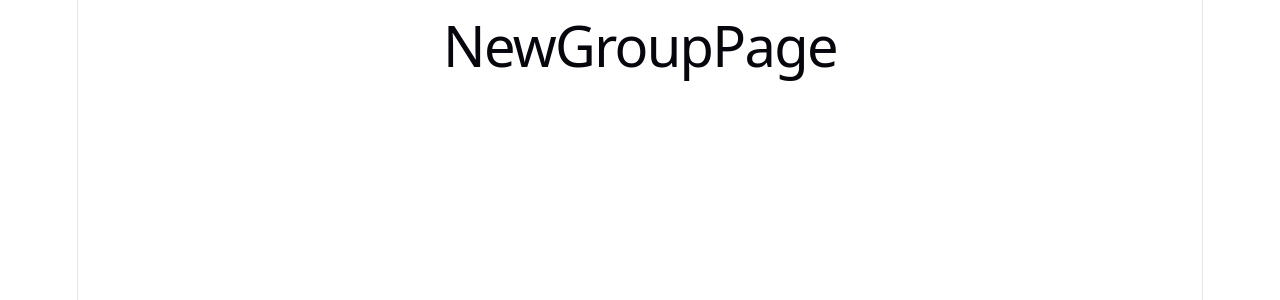
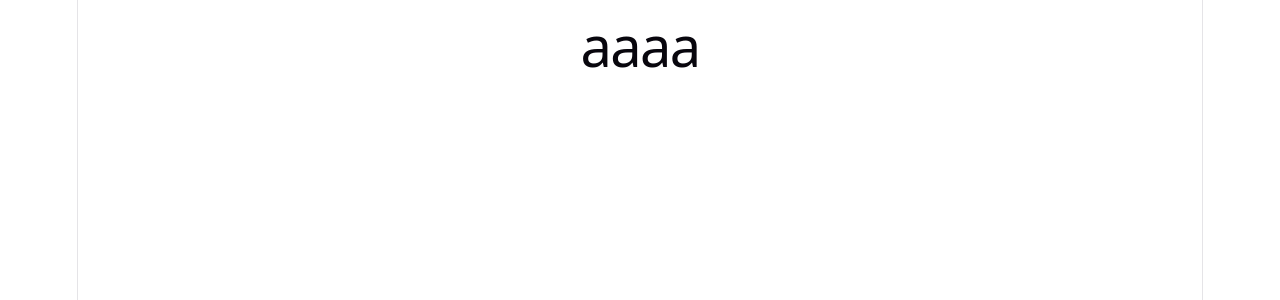
Before and after one commit to NoRM-project/tatra_share, a React (Vite) app in the folder frontend/tatrashare/: page /newgroup in a window 1280 px wide. Shown: the top 300 px of the page. Built offline with nearby package versions, Linux system fonts and the light colour scheme.

Commit message:
go work guys

```diff
--- a/frontend/tatrashare/src/App.tsx
+++ b/frontend/tatrashare/src/App.tsx
@@ -3,6 +3,8 @@ import HomePage from "./components/pages/HomePage"
 import TransactionsListPage from "./components/pages/TransactionsListPage"
 import GroupsPage from "./components/pages/GroupsPage"
 import NewGroupPage from "./components/pages/NewGroupPage"
+import TransactionPage from "./components/pages/TransactionPage"
+import GroupTransactionDetailPage from "./components/pages/GroupTransactionDetailPage"
 
 function App() {
     return (
@@ -12,7 +14,8 @@ function App() {
                 <Route path="/transactionslist" element={<TransactionsListPage/>} />
                 <Route path="/groups" element={<GroupsPage/>} />
                 <Route path="/newgroup" element={<NewGroupPage/>} />
-                <Route path="/" element={<NewGroupPage/>} />
+                <Route path="/transactiondetail" element={<TransactionPage/>} />
+                <Route path="/grouptransactiondetail" element={<GroupTransactionDetailPage/>} />
             </Routes>
         </BrowserRouter>
     )
--- a/frontend/tatrashare/src/components/SecondaryTitle.tsx
+++ b/frontend/tatrashare/src/components/SecondaryTitle.tsx
@@ -7,6 +7,7 @@ interface SecondaryTitleProps {
 
 export default function SecondaryTitle({label, button} : SecondaryTitleProps) {
     return <div>
-
+        <h2>{label}</h2>
+        <div>{button}</div>
     </div>
 }
--- /dev/null
+++ b/frontend/tatrashare/src/components/pages/GroupTransactionDetailPage.tsx
@@ -0,0 +1,5 @@
+export default function GroupTransactionDetailPage() {
+    return <>
+        <h1>aaaa</h1>
+    </>
+}
--- a/frontend/tatrashare/src/components/pages/NewGroupPage.tsx
+++ b/frontend/tatrashare/src/components/pages/NewGroupPage.tsx
@@ -1,3 +1,5 @@
 export default function NewGroupPage() {
-    return <h1>NewGroupPage</h1>
+    return <>
+        <h1>aaaa</h1>
+    </>
 }
--- a/frontend/tatrashare/src/components/pages/TransactionPage.tsx
+++ b/frontend/tatrashare/src/components/pages/TransactionPage.tsx
@@ -1,3 +1,5 @@
 export default function TransactionPage() {
-    return <h1>TransactionPage</h1>
+    return <>
+        <h1>aaaa</h1>
+    </>
 }
--- a/frontend/tatrashare/src/components/pages/TransactionsListPage.tsx
+++ b/frontend/tatrashare/src/components/pages/TransactionsListPage.tsx
@@ -1,3 +1,7 @@
+import MobileFooter from "../MobileFooter";
+
 export default function TransactionsListPage() {
-    return <h1>TransactionsListPage</h1>
+    return <>
+        <MobileFooter/>
+    </>
 }
```
Also changed, not shown: frontend/tatrashare/src/components/pages/GroupPage.tsx (added), frontend/tatrashare/src/components/pages/NewMemberPage.tsx (added).
